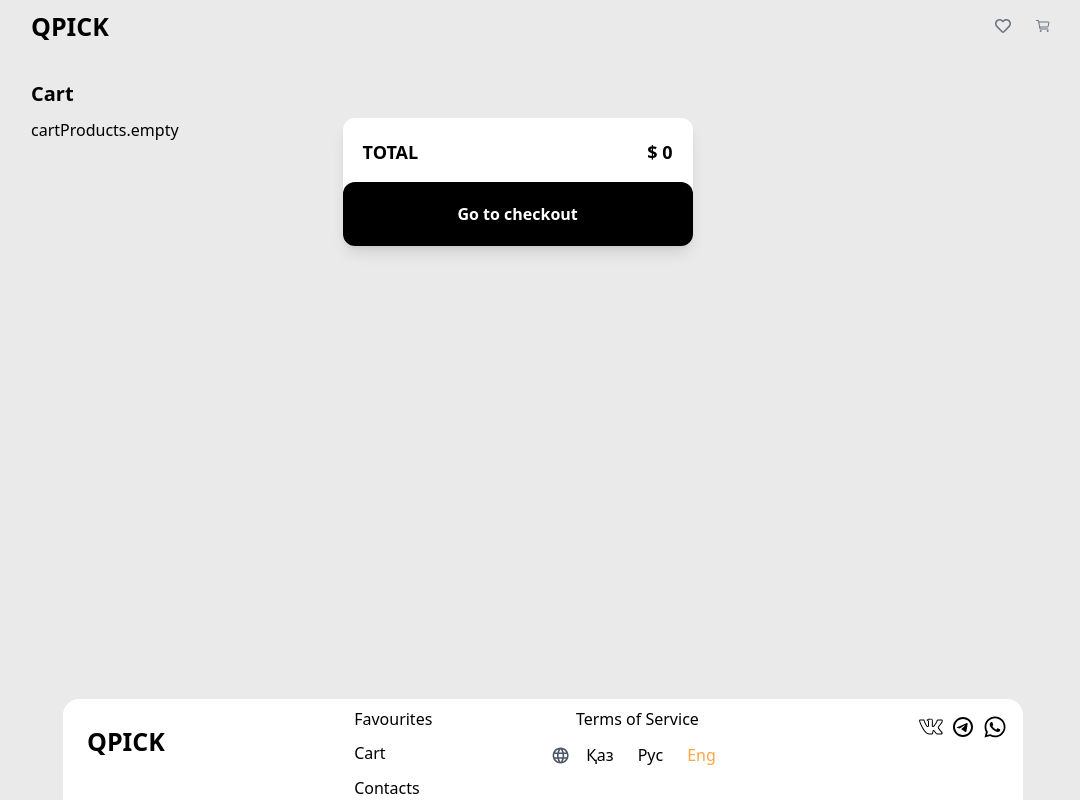
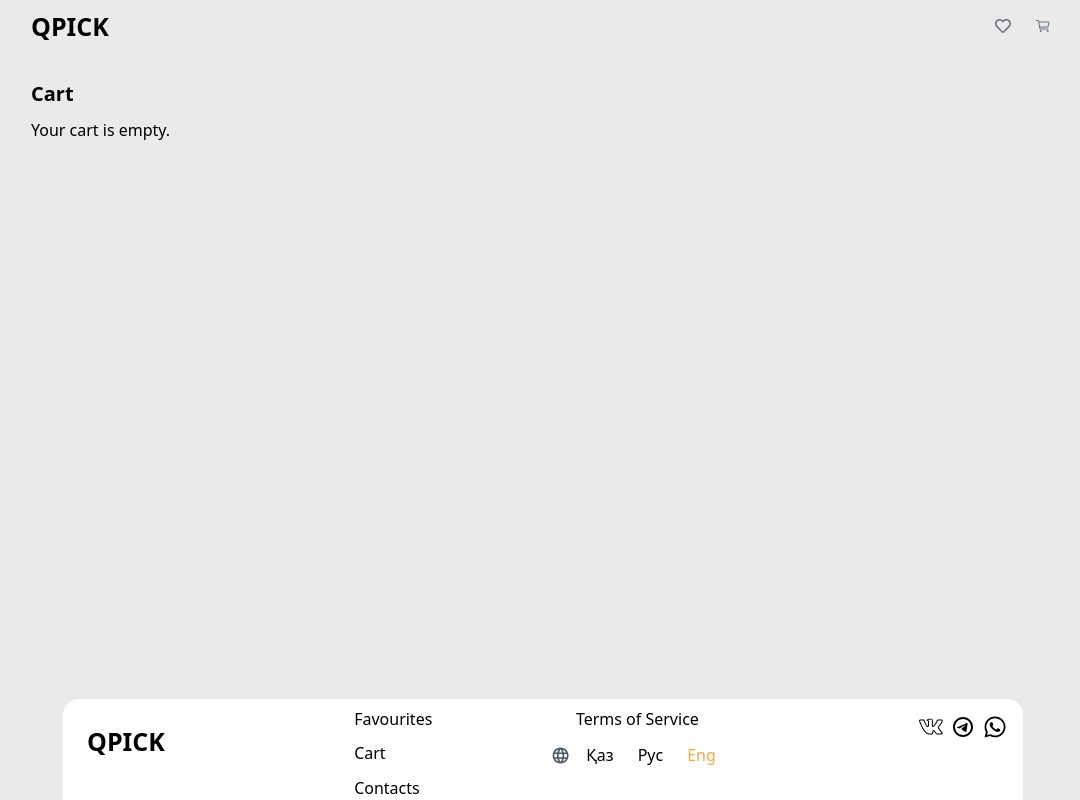
Before and after one commit to A6ad0n/verbose-octo-meme, a React (Vite) app: page /cart in a window 1280 px wide. Shown: the whole page, without its empty margins (97-1177 px from the left). Built offline with nearby package versions, Linux system fonts and the light colour scheme.

Commit message:
CartPage: small improvements

```diff
--- a/src/components/Cart/CartProducts.tsx
+++ b/src/components/Cart/CartProducts.tsx
@@ -54,7 +54,7 @@ const CartProducts = ({ defaultItems = [], setCartCount }: CartProductsProps) =>
             />
           ))
       ) : (
-        <p>{t("cartProducts.empty")}</p>
+        <p>{t("cartPage.empty")}</p>
       )}
     </div>
   );
--- a/src/pages/CartPage.tsx
+++ b/src/pages/CartPage.tsx
@@ -52,6 +52,7 @@ const CartPage = () => {
 										setCartCount={setCartCount}
 									/>
 								</div>
+								{cart.length !== 0 &&
 								<div className="xl:absolute xl:right-0 w-full xl:w-[350px] h-fit mt-6 xl:mt-0 xl:ml-6">
 									<div className="w-full h-[8em] bg-white flex justify-between items-start p-[1.25em] rounded-xl shadow-lg relative hover-scale-div">
 										<div className="flex justify-between w-full">
@@ -64,7 +65,7 @@ const CartPage = () => {
 											onClick={() => navigate('/order')}
 										/>
 									</div>
-								</div>
+								</div>}
 							</div>
 						</div>
 					</div>
```
